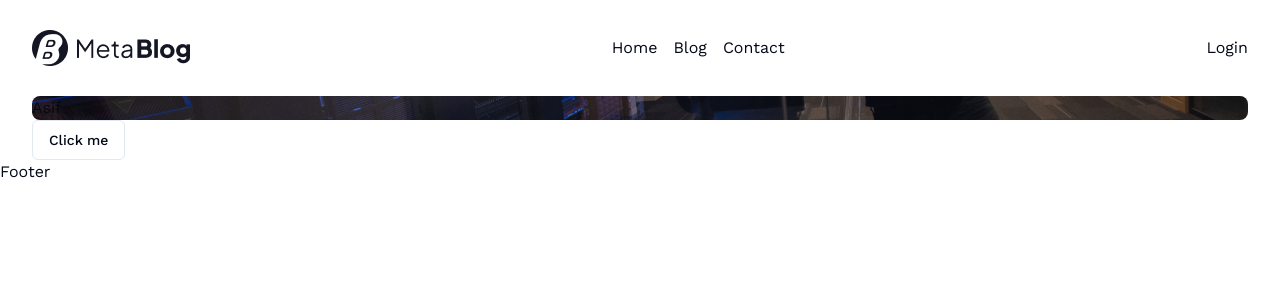
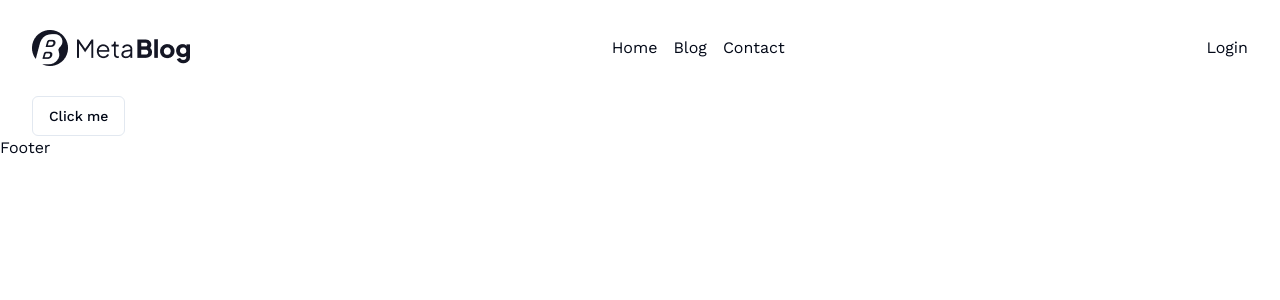
Before and after one commit to asif03/mern-dashboard, a React (Vite) app in the folder blog/: page / in a window 1280 px wide. Shown: the top 300 px of the page. Built offline with nearby package versions, Linux system fonts and the light colour scheme.

Commit message:
Update code

```diff
--- a/blog/src/components/Hero.tsx
+++ b/blog/src/components/Hero.tsx
@@ -1,8 +1,6 @@
 const Hero = ({ tag, title, subtitle }) => {
   return (
-    <div className="bg-hero-pattern bg-cover bg-no-repeat bg-center rounded-lg h-auto">
-      Asif
-    </div>
+    <div className="bg-hero-pattern bg-cover bg-no-repeat bg-center rounded-lg h-auto"></div>
   );
 };
 
```
Also changed, not shown: 1 other file (tests, documents, lock files or other folders).
